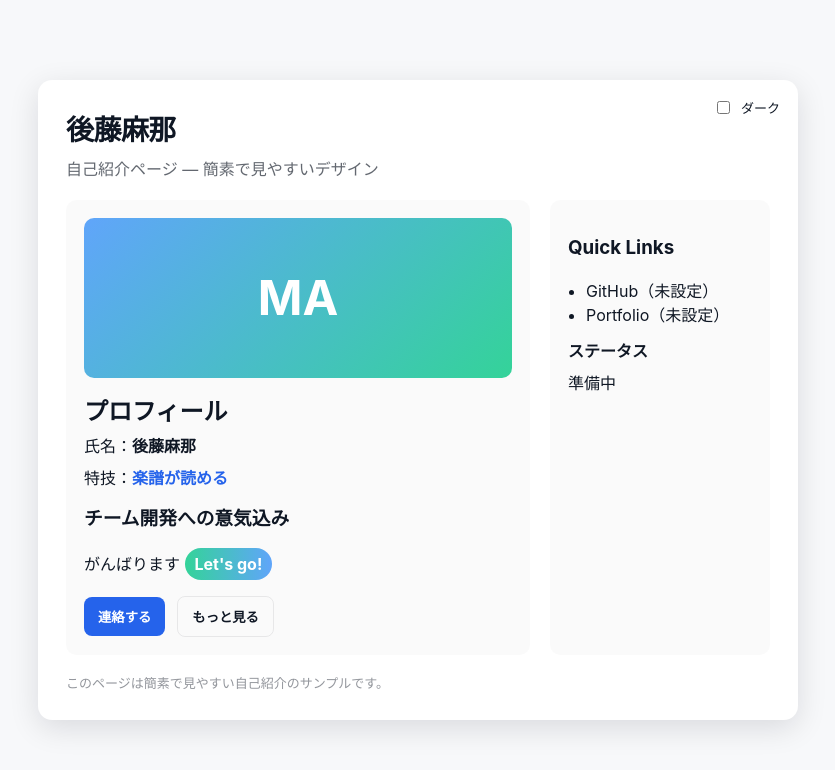
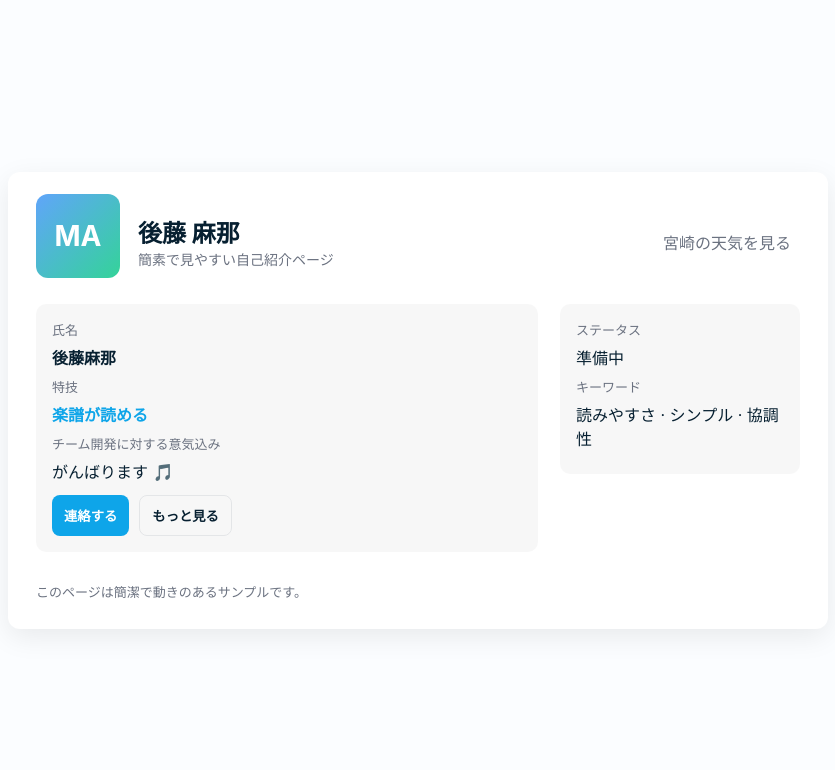
Before and after one commit to gotoma329/team-test-C, a plain HTML site: page 12index.html in a window 1280 px wide. Shown: the whole page, without its empty margins (222-1057 px from the left). Drawn offline with Linux system fonts and the light colour scheme.

Commit message:
feat:topを作成#9

```diff
--- a/12index.html
+++ b/12index.html
@@ -6,114 +6,130 @@
     <title>自己紹介 — 後藤麻那</title>
     <style>
       :root{
-        --bg:#f7f8fa; --card:#fff; --text:#0f1724; --accent:#2563eb;
+        --bg:#fbfdff; --card:#ffffff; --text:#072031; --accent:#0ea5e9; --muted:#6b7280
       }
-      [data-theme="dark"]{ --bg:#0b1220; --card:#071226; --text:#e6eefb; --accent:#60a5fa }
       *{box-sizing:border-box}
-      html,body{height:100%;margin:0;font-family:Inter, system-ui, -apple-system, 'Hiragino Kaku Gothic ProN', 'Noto Sans JP', 'Segoe UI', Roboto, 'Helvetica Neue', Arial; background:var(--bg); color:var(--text)}
-      .wrap{min-height:100%;display:flex;align-items:center;justify-content:center;padding:48px}
-      .card{width:100%;max-width:760px;background:linear-gradient(180deg,rgba(255,255,255,0.6),rgba(255,255,255,0.4));background-color:var(--card);border-radius:14px;padding:28px;box-shadow:0 8px 30px rgba(2,6,23,0.12);position:relative;overflow:hidden}
-      h1{margin:0;font-size:28px;letter-spacing:-0.02em}
-      .meta{margin-top:8px;color:rgba(15,23,36,0.65)}
-      .grid{display:grid;grid-template-columns:1fr 220px;gap:20px;margin-top:20px}
-      .section{padding:18px;border-radius:10px;background:rgba(0,0,0,0.02)}
-      [data-theme="dark"] .section{background:rgba(255,255,255,0.02)}
-      .skill{font-weight:600;color:var(--accent)}
-      .action{display:flex;gap:12px;align-items:center}
-      button{background:var(--accent);color:white;border:0;padding:10px 14px;border-radius:8px;cursor:pointer;font-weight:600}
-      .ghost{background:transparent;color:var(--text);border:1px solid rgba(15,23,36,0.08)}
-      .pulse{display:inline-block;padding:6px 10px;border-radius:999px;background:linear-gradient(90deg,#34d399,#60a5fa);color:white;font-weight:700}
-      .avatar{width:100%;height:160px;border-radius:10px;background:linear-gradient(135deg,#60a5fa,#34d399);display:flex;align-items:center;justify-content:center;color:white;font-size:48px;font-weight:700}
-      /* small animations */
-      .reveal{transform:translateY(16px);opacity:0;transition:all 520ms cubic-bezier(.2,.9,.2,1)}
-      .reveal.visible{transform:none;opacity:1}
-      .toggle{position:absolute;right:18px;top:18px}
-      footer{margin-top:18px;color:rgba(15,23,36,0.45);font-size:13px}
-      @media (max-width:720px){.grid{grid-template-columns:1fr;}.avatar{height:120px}}
+      html,body{height:100%;margin:0;font-family: -apple-system,BlinkMacSystemFont,'Hiragino Kaku Gothic ProN','Noto Sans JP',Segoe UI,Roboto,Arial; background:var(--bg); color:var(--text)}
+      .wrap{min-height:100%;display:flex;align-items:center;justify-content:center;padding:40px}
+      .card{width:100%;max-width:820px;background:var(--card);border-radius:12px;padding:28px;box-shadow:0 8px 28px rgba(3,10,18,0.08);position:relative;overflow:hidden}
+
+      header{display:flex;align-items:center;gap:18px}
+      .logo{width:84px;height:84px;border-radius:12px;background:linear-gradient(135deg,#60a5fa,#34d399);display:flex;align-items:center;justify-content:center;color:white;font-weight:700;font-size:28px;flex-shrink:0;transform:translateY(-6px)}
+      h1{margin:0;font-size:24px}
+      .meta{color:var(--muted);font-size:14px}
+
+      .content{display:flex;gap:22px;margin-top:20px}
+      .left{flex:1}
+      .right{width:240px}
+
+      .card-section{background:rgba(2,6,23,0.03);padding:16px;border-radius:10px}
+      .label{font-size:13px;color:var(--muted);margin-bottom:6px}
+      .value{font-size:16px;margin:0 0 8px 0}
+      .skill{color:var(--accent);font-weight:700}
+
+      .cta{display:flex;gap:10px;margin-top:12px}
+      .btn{border:0;padding:10px 12px;border-radius:8px;background:var(--accent);color:white;cursor:pointer;font-weight:700}
+      .btn.ghost{background:transparent;border:1px solid rgba(7,32,49,0.08);color:var(--text)}
+
+      footer{margin-top:18px;color:var(--muted);font-size:13px}
+
+      /* animations */
+      .fade-up{opacity:0;transform:translateY(10px);transition:all 420ms cubic-bezier(.2,.9,.2,1)}
+      .fade-up.show{opacity:1;transform:none}
+
+      .pulse-emoji{display:inline-block;animation:beat 1.2s infinite}
+      @keyframes beat{0%{transform:scale(1)}50%{transform:scale(1.06)}100%{transform:scale(1)}}
+
+      .marquee{overflow:hidden;white-space:nowrap}
+      .marquee > span{display:inline-block;padding-left:100%;animation:marq 8s linear infinite}
+      @keyframes marq{0%{transform:translateX(0)}100%{transform:translateX(-100%)} }
+
+      @media (max-width:720px){.content{flex-direction:column}.right{width:100%}.logo{width:64px;height:64px}}
     </style>
   </head>
   <body>
     <div class="wrap">
       <main class="card" id="card">
-        <div class="toggle">
-          <label style="display:flex;align-items:center;gap:8px;cursor:pointer">
-            <input id="themeToggle" type="checkbox" aria-label="Toggle theme" />
-            <span style="font-size:13px;color:var(--text)">ダーク</span>
-          </label>
-        </div>
-
-        <header class="reveal" id="hdr">
-          <h1>後藤麻那</h1>
-          <div class="meta">自己紹介ページ — 簡素で見やすいデザイン</div>
+        <header>
+          <div class="logo" aria-hidden>MA</div>
+          <div>
+            <h1>後藤 麻那</h1>
+            <div class="meta">簡素で見やすい自己紹介ページ</div>
+          </div>
+          <nav style="margin-left:auto;display:flex;align-items:center;gap:10px">
+            <a href="./12top.html" style="text-decoration:none;color:var(--muted);border:1px solid transparent;padding:8px;border-radius:10px">宮崎の天気を見る</a>
+          </nav>
         </header>
 
-        <div class="grid">
-          <section class="section reveal" id="left">
-            <div class="avatar">MA</div>
-            <h2 style="margin-top:14px;margin-bottom:6px">プロフィール</h2>
-            <p style="margin:0 0 8px 0">氏名：<strong>後藤麻那</strong></p>
-            <p style="margin:0 0 8px 0">特技：<span class="skill">楽譜が読める</span></p>
-            <h3 style="margin-top:14px">チーム開発への意気込み</h3>
-            <p style="margin-top:6px">がんばります <span class="pulse">Let's go!</span></p>
-            <div style="margin-top:14px" class="action">
-              <button id="contactBtn">連絡する</button>
-              <button class="ghost" id="moreBtn">もっと見る</button>
+        <div class="content">
+          <section class="left">
+            <div class="card-section fade-up" id="profile">
+              <div class="label">氏名</div>
+              <p class="value"><strong>後藤麻那</strong></p>
+
+              <div class="label">特技</div>
+              <p class="value skill">楽譜が読める</p>
+
+              <div class="label">チーム開発に対する意気込み</div>
+              <p class="value">がんばります <span class="pulse-emoji">🎵</span></p>
+
+              <div class="cta">
+                <button class="btn" id="mail">連絡する</button>
+                <button class="btn ghost" id="toggleMore">もっと見る</button>
+              </div>
+            </div>
+
+            <div style="height:12px"></div>
+
+            <div class="card-section fade-up" id="about" aria-hidden>
+              <div class="label">一言</div>
+              <p class="value">チームで学び、貢献していきたいです。コミュニケーションを大切にして取り組みます。</p>
+              <div class="marquee" aria-hidden><span>がんばります • 楽譜が読める • チームで貢献</span></div>
             </div>
           </section>
 
-          <aside class="section reveal" id="right">
-            <h3>Quick Links</h3>
-            <ul style="padding-left:18px;margin:8px 0 0 0">
-              <li>GitHub（未設定）</li>
-              <li>Portfolio（未設定）</li>
-            </ul>
+          <aside class="right">
+            <div class="card-section fade-up" id="cardRight">
+              <div class="label">ステータス</div>
+              <p class="value" id="status">準備中</p>
 
-            <div style="margin-top:12px">
-              <strong>ステータス</strong>
-              <p id="status" style="margin:8px 0 0 0">準備中</p>
+              <div class="label">キーワード</div>
+              <p class="value">読みやすさ · シンプル · 協調性</p>
             </div>
           </aside>
         </div>
 
-        <footer class="reveal" id="ftr">このページは簡素で見やすい自己紹介のサンプルです。</footer>
+        <footer>このページは簡潔で動きのあるサンプルです。</footer>
       </main>
     </div>
 
     <script>
-      // simple reveal on load
-      document.addEventListener('DOMContentLoaded',()=>{
-        document.querySelectorAll('.reveal').forEach((el,i)=>{
-          setTimeout(()=>el.classList.add('visible'), 120 + i*120);
-        });
+      // reveal each .fade-up element sequentially
+      document.addEventListener('DOMContentLoaded', ()=>{
+        const els = document.querySelectorAll('.fade-up');
+        els.forEach((el,i)=> setTimeout(()=>el.classList.add('show'), 180 + i*160));
       });
 
-      // theme toggle
-      const toggle = document.getElementById('themeToggle');
-      const root = document.documentElement;
-      toggle.addEventListener('change',()=>{
-        if(toggle.checked) root.setAttribute('data-theme','dark'); else root.removeAttribute('data-theme');
-      });
-
-      // contact button (opens mailto)
-      const contact = document.getElementById('contactBtn');
-      contact.addEventListener('click',()=>{
+      // mailto
+      document.getElementById('mail').addEventListener('click', ()=>{
         const subject = encodeURIComponent('はじめまして — 後藤麻那');
         const body = encodeURIComponent('後藤麻那さん、こんにちは。チーム開発についてお話したいです。');
         window.location.href = `mailto:?subject=${subject}&body=${body}`;
       });
 
-      // more button toggles status
-      const more = document.getElementById('moreBtn');
-      const status = document.getElementById('status');
-      more.addEventListener('click',()=>{
-        if(status.textContent === '準備中'){
-          status.textContent = 'やる気十分！';
-          more.textContent = '閉じる';
-        } else {
-          status.textContent = '準備中';
-          more.textContent = 'もっと見る';
-        }
+      // toggle more
+      const toggle = document.getElementById('toggleMore');
+      const about = document.getElementById('about');
+      toggle.addEventListener('click', ()=>{
+        const shown = about.getAttribute('aria-hidden') === 'false';
+        about.setAttribute('aria-hidden', String(!shown));
+        if(shown){ about.style.display = 'none'; toggle.textContent = 'もっと見る'; document.getElementById('status').textContent = '準備中'; }
+        else { about.style.display = 'block'; toggle.textContent = '閉じる'; document.getElementById('status').textContent = 'やる気十分！'; }
       });
+
+      // initial state
+      about.style.display = 'none';
+      about.setAttribute('aria-hidden','true');
     </script>
   </body>
 </html>
--- /dev/null
+++ b/12style.css
@@ -0,0 +1,24 @@
+/* 12style.css: シンプルでかわいらしいスタイル */
+:root{
+  --bg:#fffaf6; --card:#ffffff; --muted:#6b7280; --accent:#ff7ab6; --accent-2:#60a5fa; --shadow:rgba(2,6,23,0.06);
+  --rounded:12px; --gap:16px
+}
+*{box-sizing:border-box}
+html,body{height:100%;margin:0;font-family:ui-sans-serif,system-ui,-apple-system,'Noto Sans JP',sans-serif;background:var(--bg);color:#102027}
+.container{max-width:920px;margin:32px auto;padding:18px}
+.header{display:flex;align-items:center;justify-content:space-between;gap:12px}
+.brand{display:flex;align-items:center;gap:12px}
+.logo{width:56px;height:56px;border-radius:12px;background:linear-gradient(135deg,var(--accent),var(--accent-2));display:flex;align-items:center;justify-content:center;color:white;font-weight:800}
+.title{font-size:18px;font-weight:700}
+.nav a{color:var(--muted);text-decoration:none;border:1px solid transparent;padding:8px;border-radius:10px}
+.nav a:hover{background:#fff1f8}
+.card{background:var(--card);border-radius:var(--rounded);padding:14px;box-shadow:0 8px 20px var(--shadow);margin-top:14px}
+.week{display:flex;gap:12px;flex-wrap:wrap;margin-top:12px}
+.day{width:120px;min-height:120px;border-radius:10px;padding:10px;background:linear-gradient(180deg,rgba(255,255,255,0.9),rgba(255,255,255,0.85));display:flex;flex-direction:column;align-items:center;justify-content:center;position:relative}
+.day .date{font-size:13px;color:var(--muted);margin-bottom:8px}
+.day .temp{font-size:18px;font-weight:700}
+.day .icon{font-size:28px;margin-bottom:6px}
+.badge{position:absolute;top:8px;right:8px;background:#ffdada;color:#b33939;padding:6px 8px;border-radius:999px;font-weight:700;font-size:12px}
+.note{margin-top:10px;color:var(--muted);font-size:14px}
+.footer{margin-top:18px;color:var(--muted);font-size:13px;text-align:center}
+@media (max-width:720px){.day{width:46%;min-width:140px}}
```
Also changed, not shown: 12script.js (added, +73 -0 lines), 12top.html (added, +33 -0 lines).
